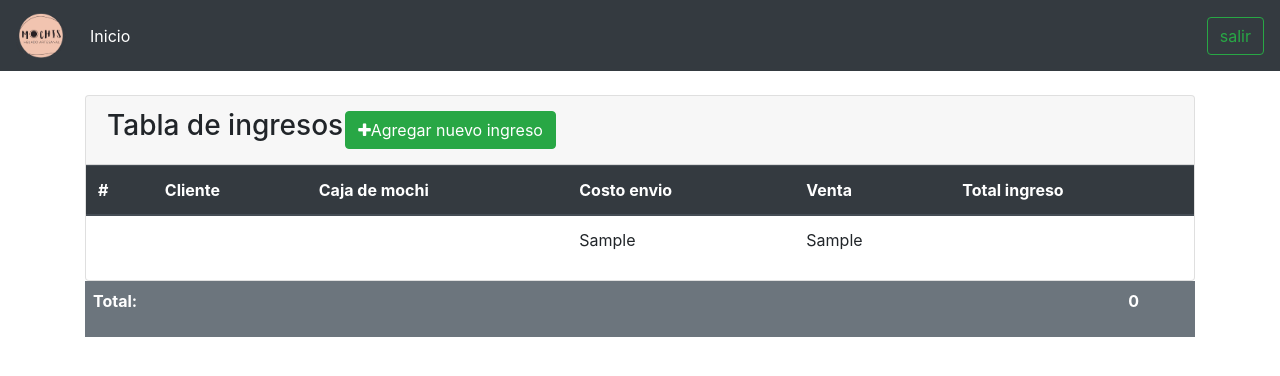
After one commit to cazabe/mochis_inventory, a PHP site: page /views/ingresoTable.php in a window 1280 px wide. The commit adds this page. Shown: the top 376 px of the page. Run offline with PHP 8.4, Linux system fonts and the light colour scheme; tables that the repository leaves empty or names only in its code hold one stand-in row (values such as "Sample post"); data that the repository does not hold is empty.

Commit message:
Adding table view and displaying total for ingresos and egresos

```diff
--- a/index.php
+++ b/index.php
@@ -11,7 +11,7 @@ include './templates/nav.php'
                     <h5 class="card-title text-center"><i class="fa fa-user"></i> INGRESOS</h5>
                 </div>
                 <div class="card-footer text-center">
-                    <a href="./formulario.php" class="card-link">VER TABLA</a> | <a href="./views/ingresoForm.php">CREAR INGRESO</a>
+                    <a href="./views/ingresoTable.php" class="card-link">VER TABLA</a> | <a href="./views/ingresoForm.php">CREAR INGRESO</a>
                 </div>
             </div>
         </div>
@@ -21,7 +21,7 @@ include './templates/nav.php'
                     <h5 class="card-title text-center"><i  class="fa fa-user"></i> EGRESOS </h5>
                 </div>
                 <div class="card-footer text-center">
-                    <a href="#" class="card-link">VER TABLA</a> | <a href="./views/egresoForm.php">CREAR EGRESO</a>
+                    <a href="./views/egresoTable.php" class="card-link">VER TABLA</a> | <a href="./views/egresoForm.php">CREAR EGRESO</a>
                 </div>
             </div>
         </div>
--- /dev/null
+++ b/views/ingresoTable.php
@@ -0,0 +1,61 @@
+<?php
+include "../templates/nav.php";
+include '../model/bd.php';
+$sql = "SELECT * FROM ingresos";
+$query = $conn->prepare($sql);
+$query->execute();
+$res = $query->fetchAll();
+?>
+
+<div class="container mt-4">
+
+    <div class="card">
+        <div class="card-header">
+            <table class="width:100%">
+                <tr>
+                    <td>
+                        <h3>Tabla de ingresos</h3>
+                    </td>
+
+                    <td><a href="ingresoForm.php" class="btn btn-success"><i class="fa fa-plus"></i>Agregar nuevo ingreso</a></td>
+
+                </tr>
+            </table>
+        </div>
+        <div class="body">
+            <table class="table">
+                <thead class="thead-dark">
+                    <tr>
+                        <th>#</th>
+                        <th>Cliente</th>
+                        <th>Caja de mochi</th>
+                        <th>Costo envio</th>
+                        <th>Venta</th>
+                        <th>Total ingreso</th>
+                    </tr>
+                </thead>
+                <tbody>
+                    <?php
+                     $suma = 0;
+                    foreach ($res as $ingreso) { ?>
+                     <?php $suma = $suma + $ingreso['totalIngreso'] ?>
+                        <tr>
+                            <td><?php echo $ingreso['idIngreso'] ?></td>
+                            <td><?php echo $ingreso['nombreIngreso'] ?></td>
+                            <td><?php echo $ingreso['cajaMochi'] ?></td>
+                            <td><?php echo $ingreso['envio'] ?></td>
+                            <td><?php echo $ingreso['venta'] ?></td>
+                            <td><?php echo $ingreso['totalIngreso'] ?></td>
+                        </tr>
+                    <?php
+                    }
+                    ?>
+                </tbody>
+            </table>
+        </div>
+    </div>
+    <div class="d-flex bg-secondary">
+    <div class="p-2 mr-auto text-white"><strong><p>Total:</p></strong></div>
+    <div class="p-2 mr-5 text-white"><strong><p><?php echo $suma ?></p></strong></div>
+    </div>
+</div>
```
Also changed, not shown: views/egresoTable.php (added, +61 -0 lines), img/bootsrap.jpg (deleted), img/mochis.jpg (deleted), img/mochis.png (deleted), 1 other file.
